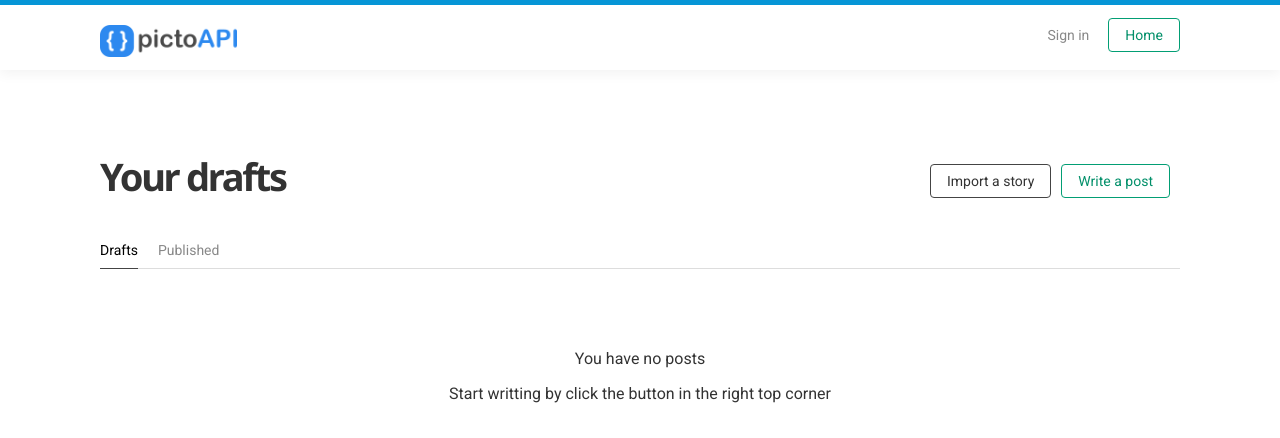
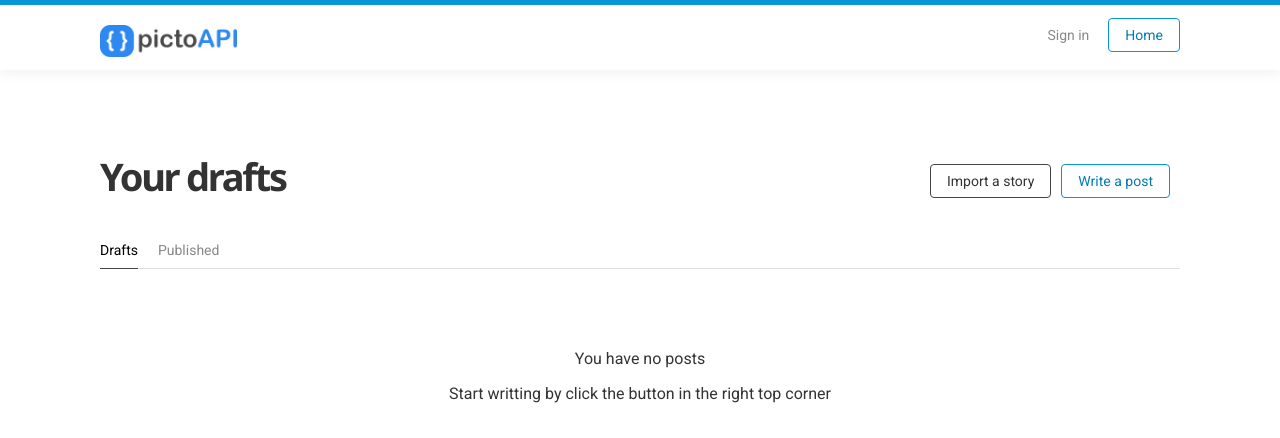
Before and after one commit to CopitoSystem/qdental, a Flask app: template templates/blog/all_posts.html in a window 1280 px wide. Shown: the top 438 px of the page. Run offline with Flask 2, Linux system fonts and the light colour scheme; the template is opened without the code that fills it, so the values that code supplies are empty.

Commit message:
Change button color to blue

```diff
--- a/static/blog.css
+++ b/static/blog.css
@@ -54,8 +54,8 @@ a {
 }
 
 .button {
-    border-color: rgba(2, 158, 116, 1);
-    color: rgba(1, 143, 105, 1);
+    border-color: rgb(6, 149, 214);
+    color: rgb(3, 123, 178);
     background-color: #fff;
     cursor: pointer;
     border-width: 1px;
@@ -67,7 +67,7 @@ a {
 }
 
 .button:hover {
-    background-color: rgba(1, 143, 105, 1);
+    background-color: rgb(6, 149, 214);
     color: #fff;
 }
 
--- a/static/create.css
+++ b/static/create.css
@@ -76,8 +76,8 @@ input {
 }
 
 .button {
-    border-color: rgba(2, 158, 116, 1);
-    color: rgba(1, 143, 105, 1);
+    border-color: rgb(6, 149, 214);
+    color: rgb(3, 123, 178);
     background-color: #fff;
     cursor: pointer;
     border-width: 1px;
@@ -89,7 +89,7 @@ input {
 }
 
 .button:hover {
-    background-color: rgba(1, 143, 105, 1);
+    background-color: rgb(6, 149, 214);
     color: #fff;
 }
 
@@ -114,12 +114,12 @@ input {
 }
 
 .green-filled {
-  background-color: rgba(1, 143, 105, 1);
+  background-color: rgb(6, 149, 214);
   color: #fff;
 }
 
 .green-filled:hover {
-  background-color: rgba(1, 123, 105, 1);
+  background-color: rgb(3, 106, 174);
   color: #fff;
 }
 
@@ -305,7 +305,7 @@ input {
 
 /* When the checkbox is checked, add a blue background */
 .container input:checked ~ .checkmark {
-  background-color: rgba(2, 158, 116, 1);
+  background-color: rgb(6, 149, 214);
 }
 
 /* Create the checkmark/indicator (hidden when not checked) */
--- a/static/post.css
+++ b/static/post.css
@@ -54,8 +54,8 @@ a {
 }
 
 .button {
-    border-color: rgba(2, 158, 116, 1);
-    color: rgba(1, 143, 105, 1);
+    border-color: rgb(6, 149, 214);
+    color: rgb(3, 123, 178);
     background-color: #fff;
     cursor: pointer;
     border-width: 1px;
@@ -67,7 +67,7 @@ a {
 }
 
 .button:hover {
-    background-color: rgba(1, 143, 105, 1);
+    background-color: rgb(6, 149, 214);
     color: #fff;
 }
 
```
